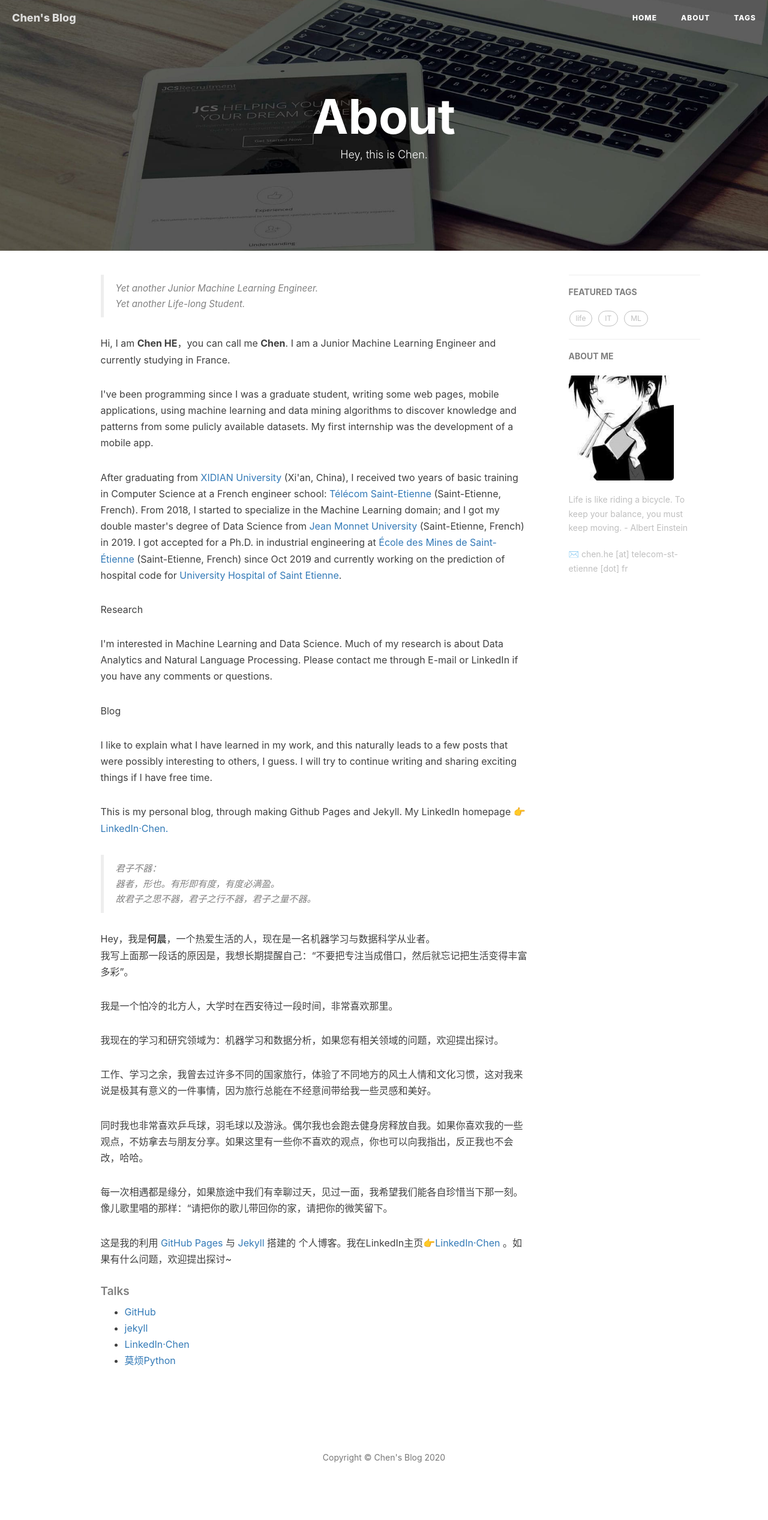
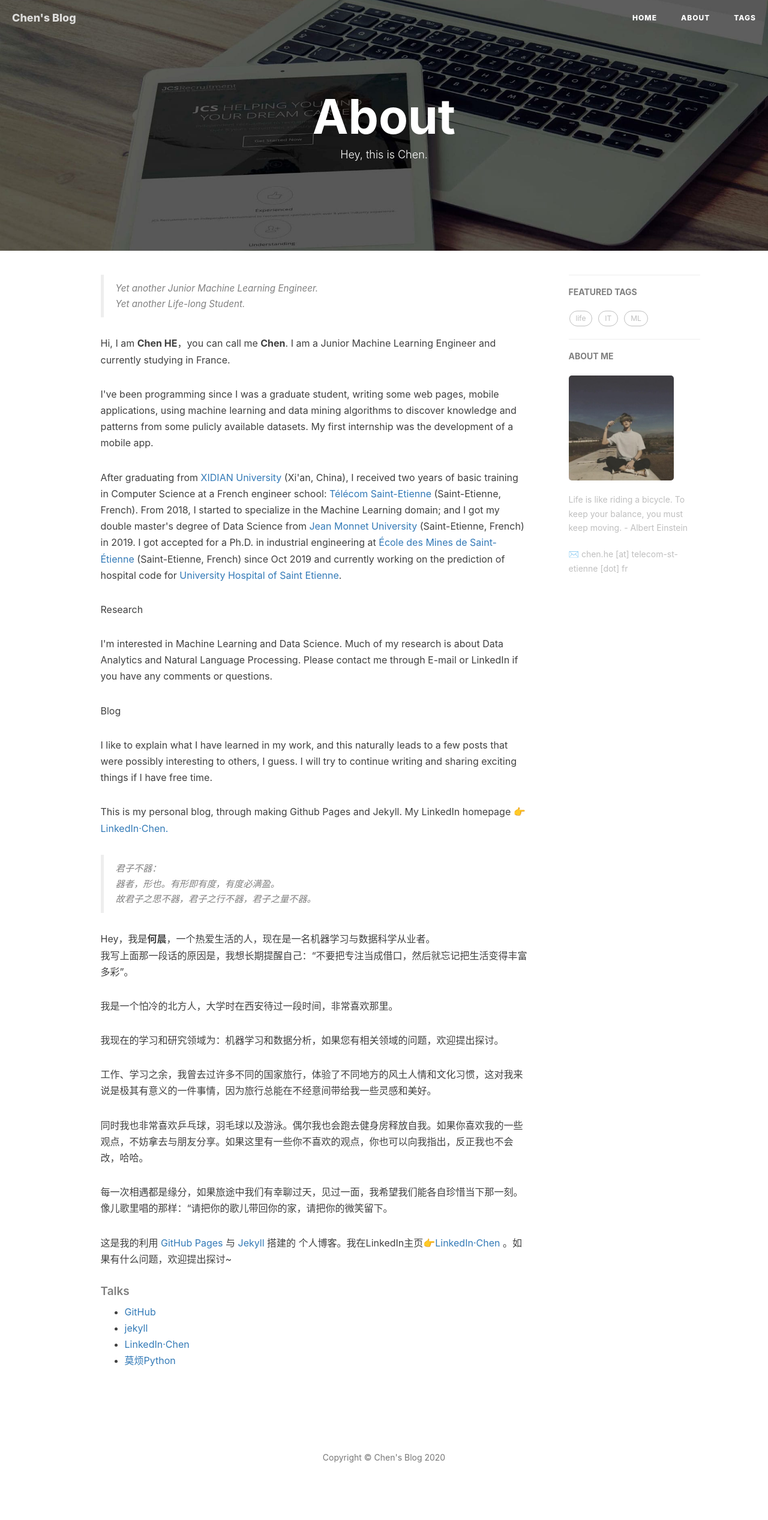
Before and after one commit to he-chen-95/he-chen-95.github.io, a Jekyll site: the page built from about.html, in a window 1280 px wide. Shown: the whole page at 60% size. Built offline with Jekyll 4.4.1, drawn with Linux system fonts in a browser that asks for light colours; nearby versions of some CDN libraries; comment, search, counter and statistics services are not loaded.

Commit message:
Update _config.yml

```diff
--- a/_config.yml
+++ b/_config.yml
@@ -12,7 +12,7 @@
 # Sidebar settings
 sidebar: true                           # whether or not using Sidebar.
 sidebar-about-description: "Life is like riding a bicycle. To keep your balance, you must keep moving. - Albert Einstein"
-sidebar-avatar: /img/avatar_m.jpg      # use absolute URL, seeing it's used in both `/` and `/about/`
+sidebar-avatar: /img/avatar_m_5.jpeg      # use absolute URL, seeing it's used in both `/` and `/about/`
 
 # SNS settings
 RSS: false
```
